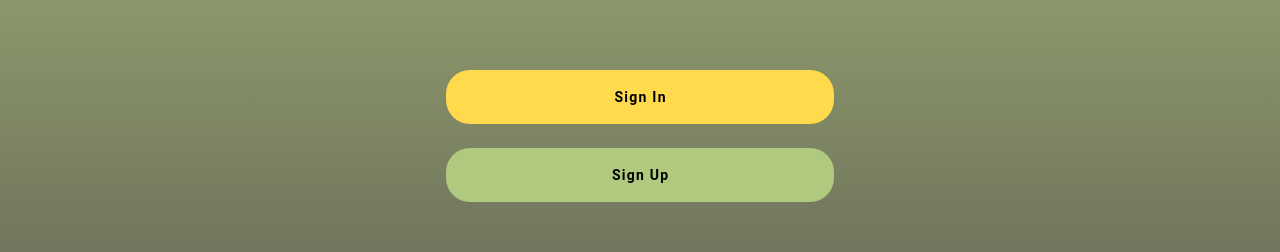
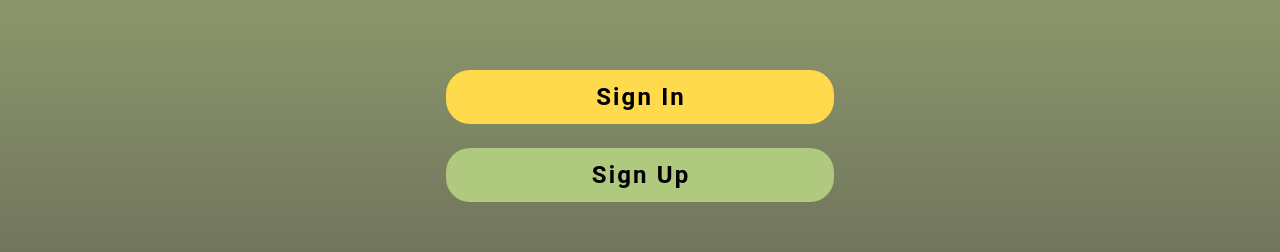
Before and after one commit to shataev/wanna-track-client, a Vue app: page /auth in a window 1280 px wide. Shown: the part 360-612 px from the top of the page. Built offline with nearby package versions, Linux system fonts and the light colour scheme.

Commit message:
refactor: app-button

```diff
--- /dev/null
+++ b/src/components/AppButton.vue
@@ -0,0 +1,25 @@
+<template>
+  <v-btn
+    v-bind="$attrs"
+    rounded
+    flat
+    block
+    class="app-button font-weight-bold text-none"
+    height="54"
+  >
+    <slot>Button</slot>
+  </v-btn>
+</template>
+
+<script>
+export default {
+  name: 'AppButton'
+}
+</script>
+
+<style scoped>
+.app-button {
+  font-size: 24px;
+  color: #5f5b53;
+}
+</style>
--- a/src/pages/AuthPage.vue
+++ b/src/pages/AuthPage.vue
@@ -1,15 +1,19 @@
 <template>
   <div class="auth-page-container">
     <v-img src="/images/logo.svg" height="150" class="mb-16"></v-img>
-    <v-btn rounded flat to="/signin" block class="mb-6 font-weight-bold text-none" color="#FFDA4C" height="54">Sign In</v-btn>
-    <v-btn rounded flat to="/signup" block class="font-weight-bold text-none" color="#AFC97E" height="54">Sign Up</v-btn>
-    <router-view/>
+
+    <app-button color="#FFDA4C" to="/signin" class="mb-6">Sign In</app-button>
+    <app-button color="#AFC97E" to="/signup">Sign Up</app-button>
+    <router-view />
   </div>
 </template>
 
 <script>
+import AppButton from '@/components/AppButton.vue'
+
 export default {
-  name: "AuthPage"
+  name: 'AuthPage',
+  components: { AppButton }
 }
 </script>
 
```
